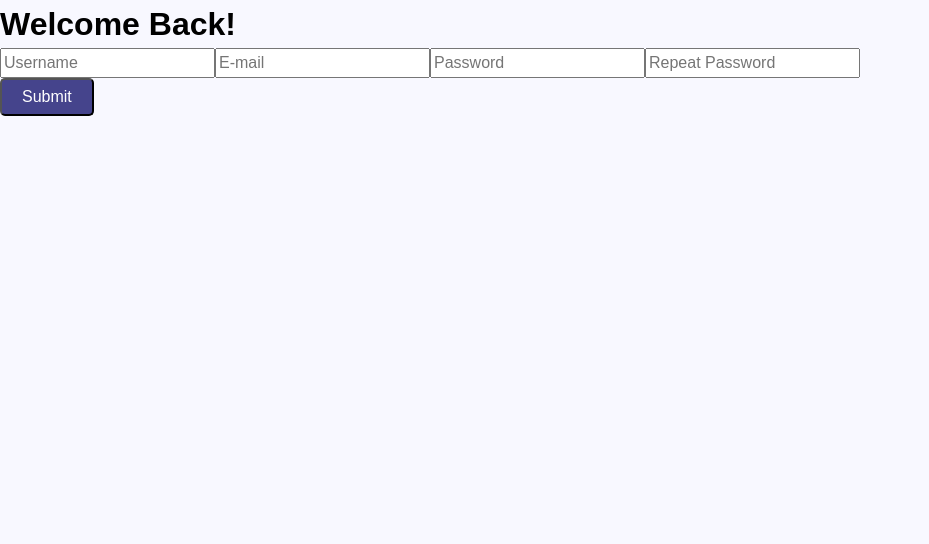
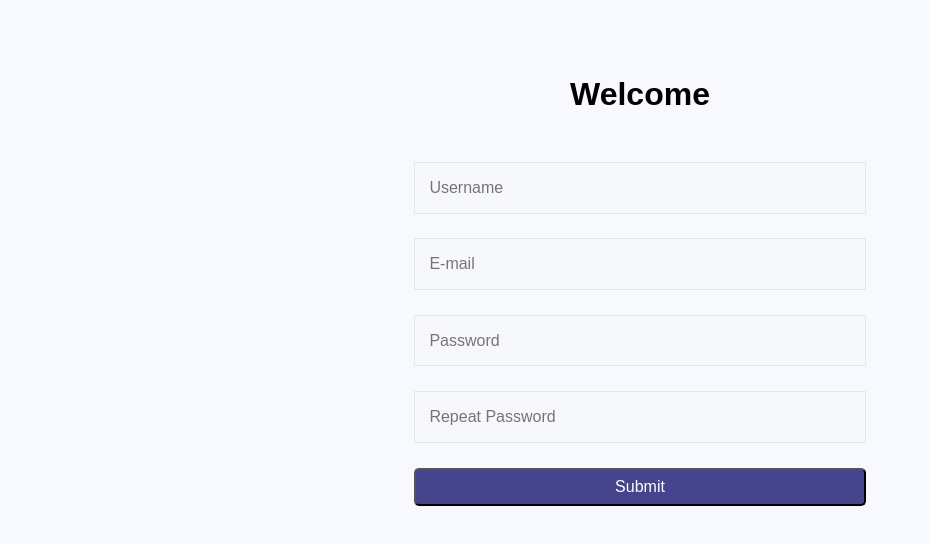
Before and after one commit to anyazhai/Slash, a React (Create React App) app in the folder frontend/: page / in a window 1280 px wide. Shown: the top 544 px of the page, without its empty margins (0-929 px from the left). Built offline with nearby package versions, Linux system fonts and the light colour scheme.

Commit message:
UI update

```diff
--- a/frontend/src/assets/dashboard.css
+++ b/frontend/src/assets/dashboard.css
@@ -17,11 +17,17 @@
 
 .project-section{
     margin: 40px;
-    margin-top: 50px;
+    margin-top: 90px;
 }
 
 .project-list{
     margin-top: 30px;
+    display: flex;
+
+}
+
+.project-list a{
+    display: inline-block;
 }
 
 .project-cover-card{
--- /dev/null
+++ b/frontend/src/assets/form.css
@@ -0,0 +1,40 @@
+.form-container{
+    width: 40%;
+    margin: auto;
+    padding: 30px;
+    margin-top: 40px;
+}
+
+.form-container h1{
+    width: fit-content;
+    margin: auto;
+    margin-bottom: 40px;
+}
+
+form input[type= "text"],
+form input[type= "email"],
+form input[type= "number"],
+form input[type= "password"],
+form input[type="tel"],
+select{
+    transition-timing-function: .5s;
+    width: 100%;
+    font-size: 1em;
+    margin: auto;
+    margin: 1.3em 0;
+    margin-top: 0.25em;
+    padding: 0.8em 0.9em;
+    border: 0.5px solid #01010113;
+    background-color: #f6f8fc;
+}
+
+form input[type= "radio"]{
+    margin-left: 5.5em;
+}
+
+form button{
+    width: 100%;
+    font-size: 1em;
+    margin: 1.3em 0;
+    margin-top: 0.25em;
+}
--- a/frontend/src/assets/project.css
+++ b/frontend/src/assets/project.css
@@ -154,3 +154,11 @@
     display: block;
 
 }
+
+.column-section{
+    display: flex;
+}
+
+.column-section button{
+    display: block;
+}
--- a/frontend/src/components/App.js
+++ b/frontend/src/components/App.js
@@ -5,7 +5,6 @@ import Dashboard from "./Dashboard";
 import Login from "./Login";
 import Register from "./Register";
 import Project from "./project/Project";
-import CreateProject from "./project/CreateProject";
 
 import RequireAuth from './RequireAuth';
 
@@ -19,7 +18,6 @@ function App() {
 
           <Route element={<RequireAuth />}>
             <Route path="project" element={<Project />} />
-            <Route path="create/project" element={<CreateProject />} />
             <Route path="Dashboard" element={<Dashboard />} />
           </Route>
         </Route>
--- a/frontend/src/components/Dashboard.js
+++ b/frontend/src/components/Dashboard.js
@@ -3,6 +3,7 @@ import {Link} from "react-router-dom"
 
 import Headerbar from "./Headerbar";
 import LoadingSpinner from './LoadingSpinner';
+import AddProject from './project/AddProject'
 import useAuth from '../hooks/useAuth';
 import useAxios from '../hooks/useAxios';
 
@@ -59,7 +60,7 @@ export default function Dashboard() {
                             )
                         })
                     }
-
+                    <AddProject />
                     </section >
                 </div>
             )}
--- a/frontend/src/components/Register.js
+++ b/frontend/src/components/Register.js
@@ -51,7 +51,7 @@ function Register() {
 
     return (
         <div className="form-container">
-        <h1>Welcome Back!</h1>
+        <h1>Welcome</h1>
         <form onSubmit={handleSubmit}>
             <input
             type="text"
--- /dev/null
+++ b/frontend/src/components/project/AddProject.js
@@ -0,0 +1,35 @@
+import { useState } from "react"
+
+export default function AddProject(){
+    const [columndata, setColumndata] = useState({
+        name: ''
+    })
+
+    function handleChange(event) {
+        setColumndata((prevFormData) => ({
+        ...prevFormData,
+        [event.target.name]: event.target.value,
+        }));
+    }
+
+    const handleSubmit = async (e) => {
+        e.preventDefault();
+    };
+
+    return(
+        <div className="project-cover-card">
+            <form onSubmit={handleSubmit}>
+            <input
+                    type="text"
+                    placeholder="Project Name"
+                    onChange={handleChange}
+                    name="name"
+                    value={columndata.name}
+                    required
+                    />
+
+            <button>Submit</button>
+            </form>
+        </div>
+    )
+}
--- a/frontend/src/components/project/CreateProject.js
+++ /dev/null
@@ -1,45 +0,0 @@
-import React, { useState } from 'react';
-import { useNavigate } from 'react-router-dom';
-
-
-function CreateProject() {
-    const navigate = useNavigate();
-
-    const [namedata, setNamedata] = useState({
-        name: '',
-    });
-
-
-    function handleChange(event) {
-        setNamedata((prevFormData) => ({
-        ...prevFormData,
-        [event.target.name]: event.target.value,
-        }));
-    }
-
-    const handleSubmit = async (e) => {
-        e.preventDefault();
-        navigate('/project', { replace: true });
-    };
-
-    return (
-        <div className="form-container">
-        <h1>Project deets</h1>
-        <form onSubmit={handleSubmit}>
-            <input
-            type="text"
-            placeholder="Project Name"
-            onChange={handleChange}
-            name="name"
-            value={namedata.name}
-            required
-            />
-
-            <br />
-            <button type="submit" className="btn btn-primary">Submit</button>
-        </form>
-        </div>
-    );
-}
-
-export default CreateProject;
--- a/frontend/src/components/project/Project.js
+++ b/frontend/src/components/project/Project.js
@@ -5,6 +5,7 @@ import { Container, Draggable } from "react-smooth-dnd";
 import Headerbar from "../Headerbar";
 import Topbar from "./Topbar";
 import Column from "./Column";
+import AddColumn from './AddColumn';
 import useAuth from '../../hooks/useAuth';
 import useAxios from '../../hooks/useAxios';
 
@@ -79,7 +80,7 @@ export default function Project() {
 
                     </Container>
 
-                    <button>Add column</button>
+                    <AddColumn/>
                 </section>
             </div>
         </div>
--- a/frontend/src/index.js
+++ b/frontend/src/index.js
@@ -8,6 +8,7 @@ import { AuthProvider } from './context/AuthProvider';
 import '../src/assets/dashboard.css'
 import '../src/assets/base.css'
 import '../src/assets/project.css'
+import '../src/assets/form.css'
 
 const root = ReactDOM.createRoot(document.getElementById('root'));
 root.render(
```
Also changed, not shown: frontend/src/components/project/CreateTask.js (deleted).
